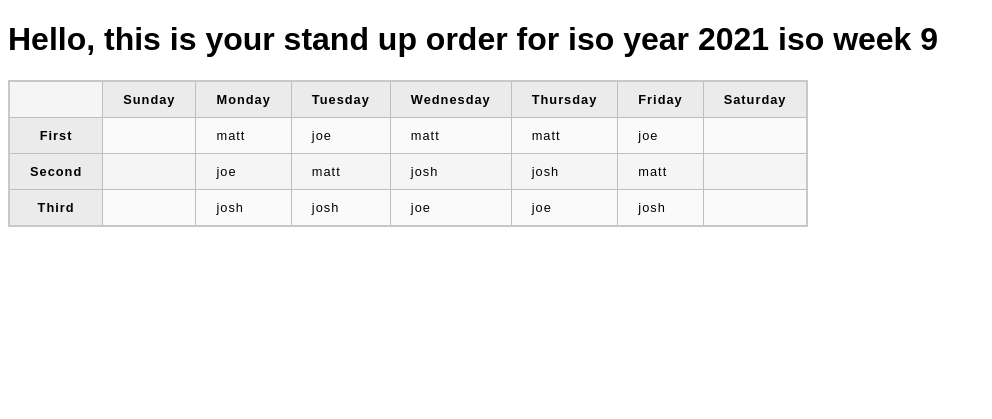
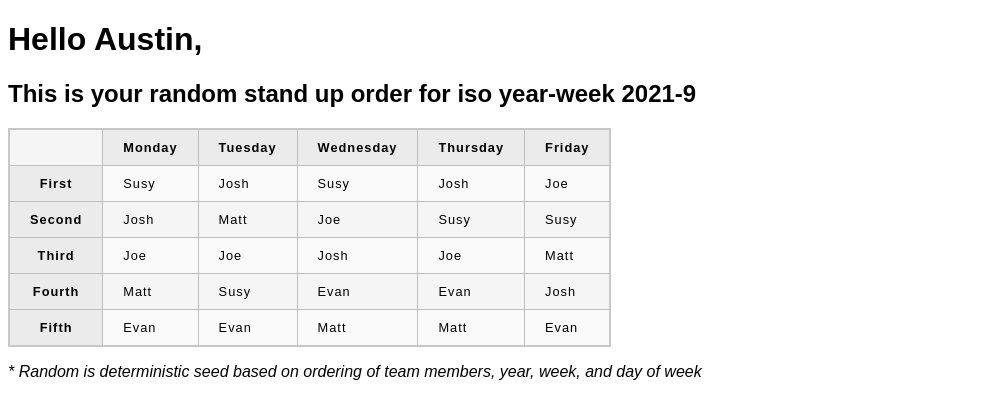
Before and after one commit to Spasnof/goal_calendar, a Flask app: page / in a window 1280 px wide. Shown: the top 419 px of the page, without its empty margins (0-992 px from the left). Run offline with Flask 2, Linux system fonts and the light colour scheme.

Commit message:
stashing initial work so far for just a team based approach.

```diff
--- a/application.py
+++ b/application.py
@@ -6,17 +6,22 @@ app = Flask(__name__)
 app.config.update(TEMPLATES_AUTO_RELOAD=True)
 from flask import render_template
 
-people = ['joe','matt','josh']
+gfa = ['Joe', 'Matt', 'Josh', 'Susy', 'Evan']
+core = ['Brian', 'Quji', 'Susy']
+engine = ['Taichi', 'Sam', 'Don', 'Dennis', 'Sean']
+placement = {
+    0: 'First',
+    1: 'Second',
+    2: 'Third',
+    3: 'Fourth',
+    4: 'Fifth',
+    5: 'Sixth',
+    6: 'Seventh, You should probably get a smaller team',
+    7: 'Eighth, Like really this is getting silly',
+    8: 'Tenth, is it lunch yet?',
+    9: '9000 years later...',
+}
 
-
-def pick_random(choice_weights, choice_seed=None, ):
-    random.seed(choice_seed)
-    choices = list(choice_weights.keys())
-    weights = list(choice_weights.values())
-    random_choices = []
-    for i in range(7):
-        random_choices.append(random.choices(choices, weights)[0])
-    return random_choices
 
 def shuffle_random(people: list, weeknumber, day_of_week):
     new_people = people.copy()
@@ -26,13 +31,50 @@ def shuffle_random(people: list, weeknumber, day_of_week):
     return new_people
 
 
-@app.route('/')
-def render():
-    year, week_num, _ = date.today().isocalendar()
+def render_team_for_today(pm_name, people, isoCal=date.today().isocalendar() ):
+    year, week_num, _ = isoCal
     weeknumber = (int(f'{year}{week_num}'))
     return render_template('week.html',
+                           pm=pm_name,
+                           placement=placement,
+                           year=year,
+                           week_num=week_num,
                            weeknumber=weeknumber,
+                           isoCal=isoCal,
                            pick_random=shuffle_random,
-                           people=people,
-                           isocal = date.today().isocalendar()
-                        )
+                           people=people
+                           )
+
+
+@app.route('/')
+def gfa_render_default():
+    return render_team_for_today("Austin", gfa)
+
+@app.route('/gfa')
+def gfa_render():
+    return render_team_for_today("Austin", gfa)
+
+@app.route('/core')
+def core_render():
+    return render_team_for_today("Ken", core)
+
+@app.route('/engine')
+def engine_render():
+    return render_team_for_today("Austin", engine)
+
+# TODO look into https://flask.palletsprojects.com/en/1.1.x/quickstart/#url-building to avoid this hack.
+@app.route('/<int:year>/<int:week>')
+def gfa_render_default2(year, week):
+    return render_team_for_today("Austin", gfa, (year, week, -1))
+
+@app.route('/gfa/<int:year>/<int:week>')
+def gfa_render2(year, week):
+    return render_team_for_today("Austin", gfa, (year, week, -1))
+
+@app.route('/core/<int:year>/<int:week>')
+def core_render2(year, week):
+    return render_team_for_today("Ken", core, (year, week, -1))
+
+@app.route('/engine/<int:year>/<int:week>')
+def engine_render2(year, week):
+    return render_team_for_today("Austin", engine, (year, week, -1))
--- a/templates/week.html
+++ b/templates/week.html
@@ -4,51 +4,37 @@
     <link rel="stylesheet" href="{{ url_for('static', filename='style.css') }}">
 </head>
 <body>
-<h1>Hello, this is your stand up order for iso year {{ isocal[0] }} iso week {{ isocal[1] }}</h1>
+<h1>Hello {{ pm }}, </h1>
+    <h2> This is your random stand up order for iso year-week {{ year }}-{{ week_num }} </h2>
 <table>
     <colgroup>
         <col style="background-color: yellow" span="2">
 
     </colgroup>
+
     <tr>
         <td>&nbsp;</td>
-        <th>Sunday</th>
         <th>Monday</th>
         <th>Tuesday</th>
         <th>Wednesday</th>
         <th>Thursday</th>
         <th>Friday</th>
-        <th>Saturday</th>
     </tr>
+    {% for person in people %}
     <tr>
-        <th>First</th>
-        <td></td>
-        <td>{{ pick_random(people,weeknumber,1)[0] }}</td>
-        <td>{{ pick_random(people,weeknumber,2)[0] }}</td>
-        <td>{{ pick_random(people,weeknumber,3)[0] }}</td>
-        <td>{{ pick_random(people,weeknumber,4)[0] }}</td>
-        <td>{{ pick_random(people,weeknumber,5)[0] }}</td>
-        <td></td>
+        <th>{{ placement[loop.index0] }}</th>
+        <td>{{ pick_random(people,weeknumber,1)[loop.index0] }}</td>
+        <td>{{ pick_random(people,weeknumber,2)[loop.index0] }}</td>
+        <td>{{ pick_random(people,weeknumber,3)[loop.index0] }}</td>
+        <td>{{ pick_random(people,weeknumber,4)[loop.index0] }}</td>
+        <td>{{ pick_random(people,weeknumber,5)[loop.index0] }}</td>
     </tr>
-    <tr>
-        <th>Second</th>
-        <td></td>
-        <td>{{ pick_random(people,weeknumber,1)[1] }}</td>
-        <td>{{ pick_random(people,weeknumber,2)[1] }}</td>
-        <td>{{ pick_random(people,weeknumber,3)[1] }}</td>
-        <td>{{ pick_random(people,weeknumber,4)[1] }}</td>
-        <td>{{ pick_random(people,weeknumber,5)[1] }}</td>
-        <td></td>
-    </tr>
-    <tr>
-        <th>Third</th>
-        <td></td>
-        <td>{{ pick_random(people,weeknumber,1)[2] }}</td>
-        <td>{{ pick_random(people,weeknumber,2)[2] }}</td>
-        <td>{{ pick_random(people,weeknumber,3)[2] }}</td>
-        <td>{{ pick_random(people,weeknumber,4)[2] }}</td>
-        <td>{{ pick_random(people,weeknumber,5)[2] }}</td>
-        <td></td>
-    </tr>
+    {% endfor %}
 </table>
+
+<p>
+    <cite>
+        * Random is deterministic seed based on ordering of team members, year, week, and day of week
+    </cite>
+</p>
 </body>
```
